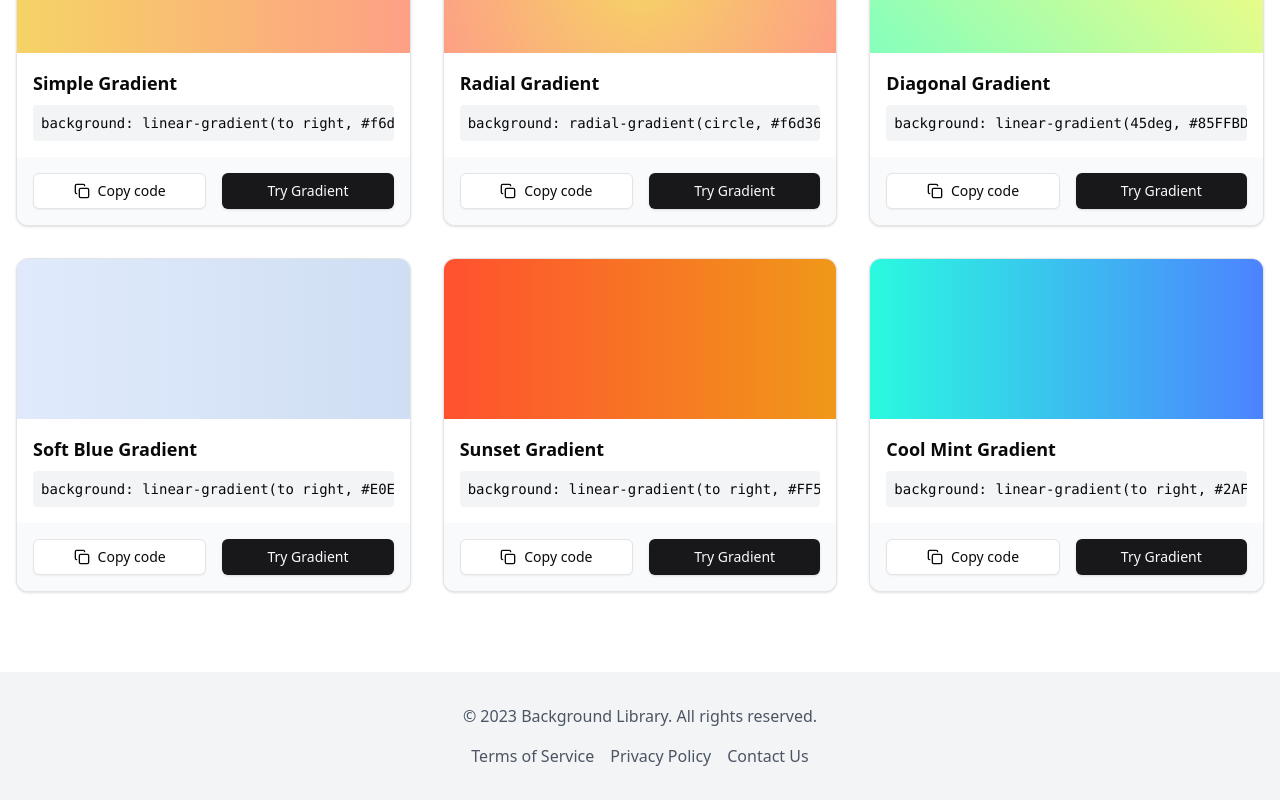
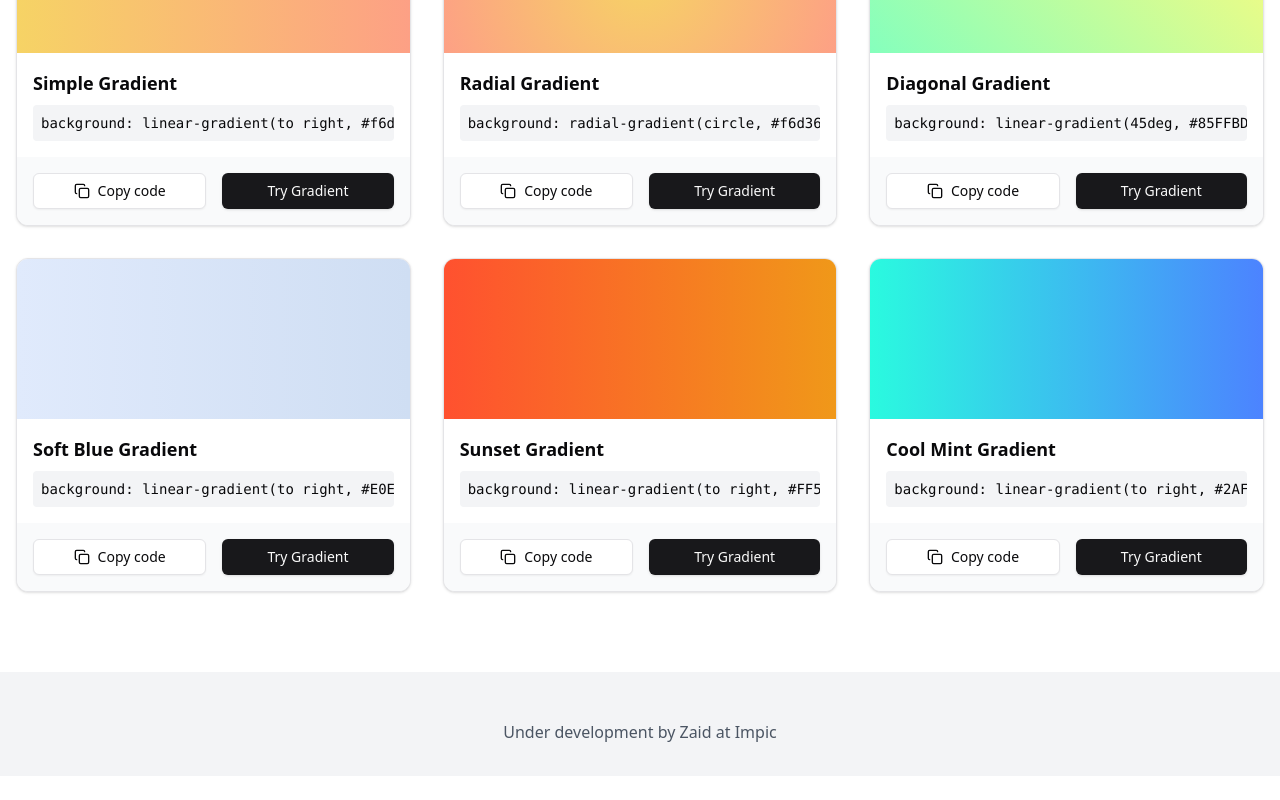
Before and after one commit to zaid-commits/BgLib, a React (Vite) app: page / in a window 1280 px wide. Shown: the part 784-1584 px from the top of the page. After the commit the page ends 1560 px from the top, so only its background shows below. Built offline with nearby package versions, Linux system fonts and the light colour scheme.

Commit message:
Refactor Footer component to update the content and add developer information

```diff
--- a/src/components/Footer.tsx
+++ b/src/components/Footer.tsx
@@ -1,11 +1,7 @@
-
 export const Footer = () => (
-  <footer className="bg-gray-100 py-8 px-4 text-center">
-    <p className="text-gray-600">© 2023 Background Library. All rights reserved.</p>
-    <div className="flex justify-center space-x-4 mt-4">
-      <a href="#" className="text-gray-600 hover:text-black">Terms of Service</a>
-      <a href="#" className="text-gray-600 hover:text-black">Privacy Policy</a>
-      <a href="#" className="text-gray-600 hover:text-black">Contact Us</a>
-    </div>
-  </footer>
+    <footer className="bg-gray-100 py-8 px-4 text-center">
+        <div className="mt-4">
+            <a href="https://zed.impic.tech" className="text-gray-600 hover:text-black">Under development by Zaid at <a href="https://community.impic.tech">Impic</a></a>
+        </div>
+    </footer>
 )
```
